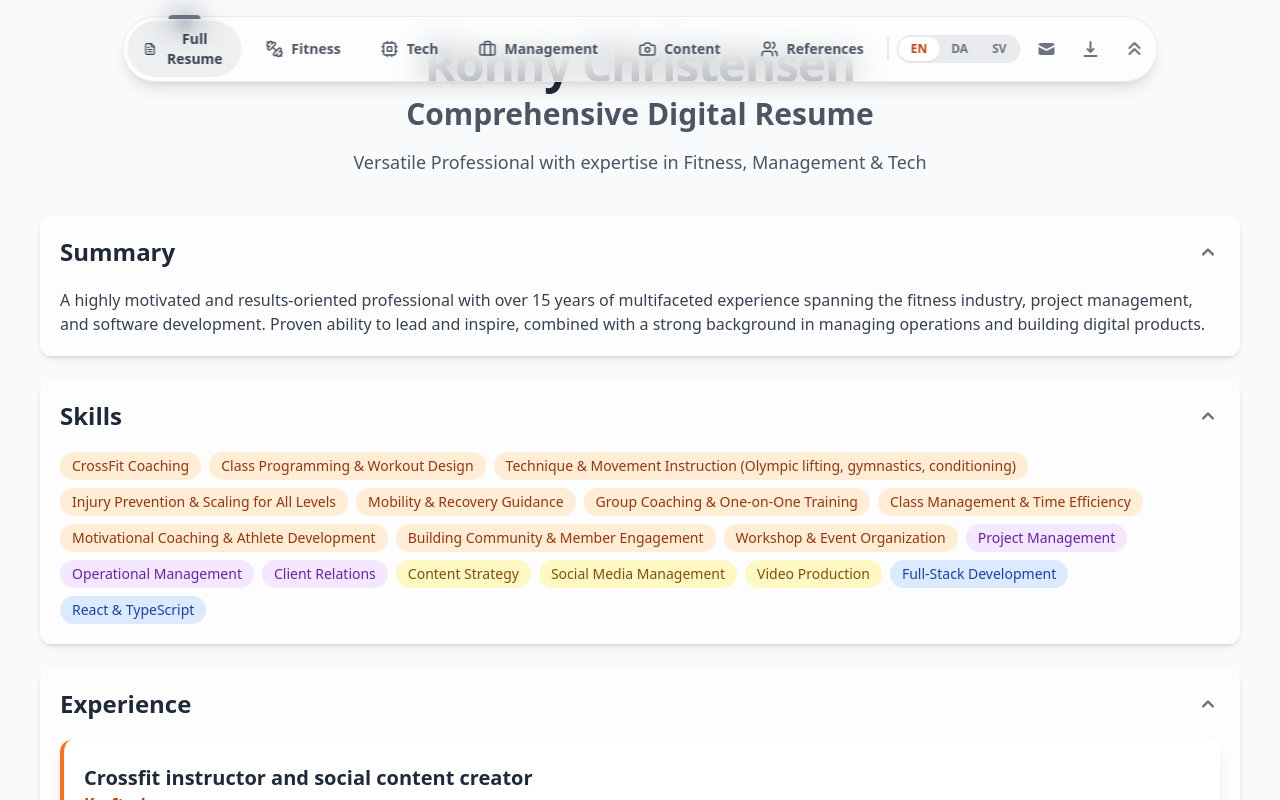
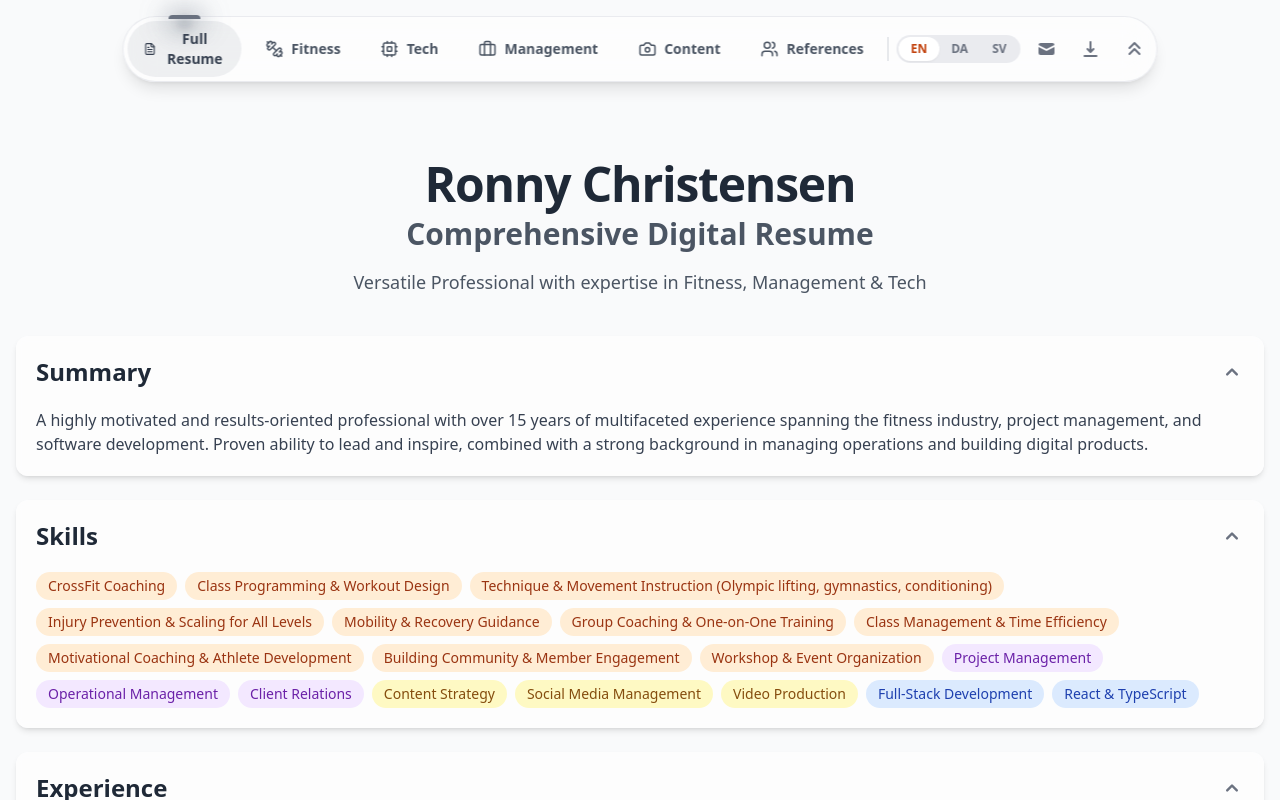
Before and after one commit to RonFrontDev/Smart-resume-, a React (Vite) app: page / in a window 1280 px wide. Shown: the top 800 px of the page. Built offline with nearby package versions, Linux system fonts and the light colour scheme; a web font is replaced by a local one.

Commit message:
fix: Adjust main element padding for responsiveness
Removes fixed left/right padding on the main content area to allow it to adapt to different screen sizes more fluidly, especially on larger breakpoints. This ensures better visual consistency across devices.

```diff
--- a/App.tsx
+++ b/App.tsx
@@ -436,7 +436,7 @@ const App: React.FC = () => {
         </ControlButton>
       </NavBar>
 
-      <main ref={resumeContainerRef} className="p-4 pb-24 sm:p-6 lg:p-10 sm:pt-40 print:p-0 bg-gray-50 min-h-screen">
+      <main ref={resumeContainerRef} className="p-4 pb-24 sm:pt-40 print:p-0 bg-gray-50 min-h-screen">
         <header className="text-center mb-10 animate-fade-in print-section">
             <h1 className="text-4xl sm:text-5xl font-extrabold text-gray-800 tracking-tight">
                 {t.name}
```
